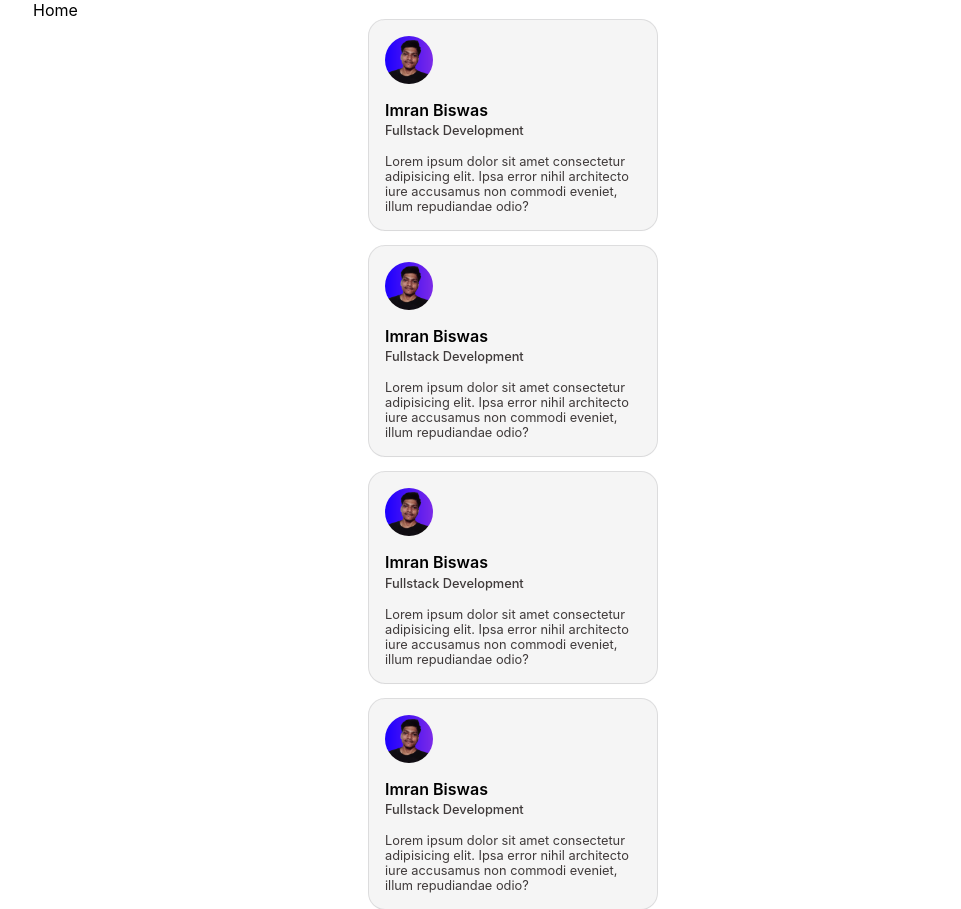
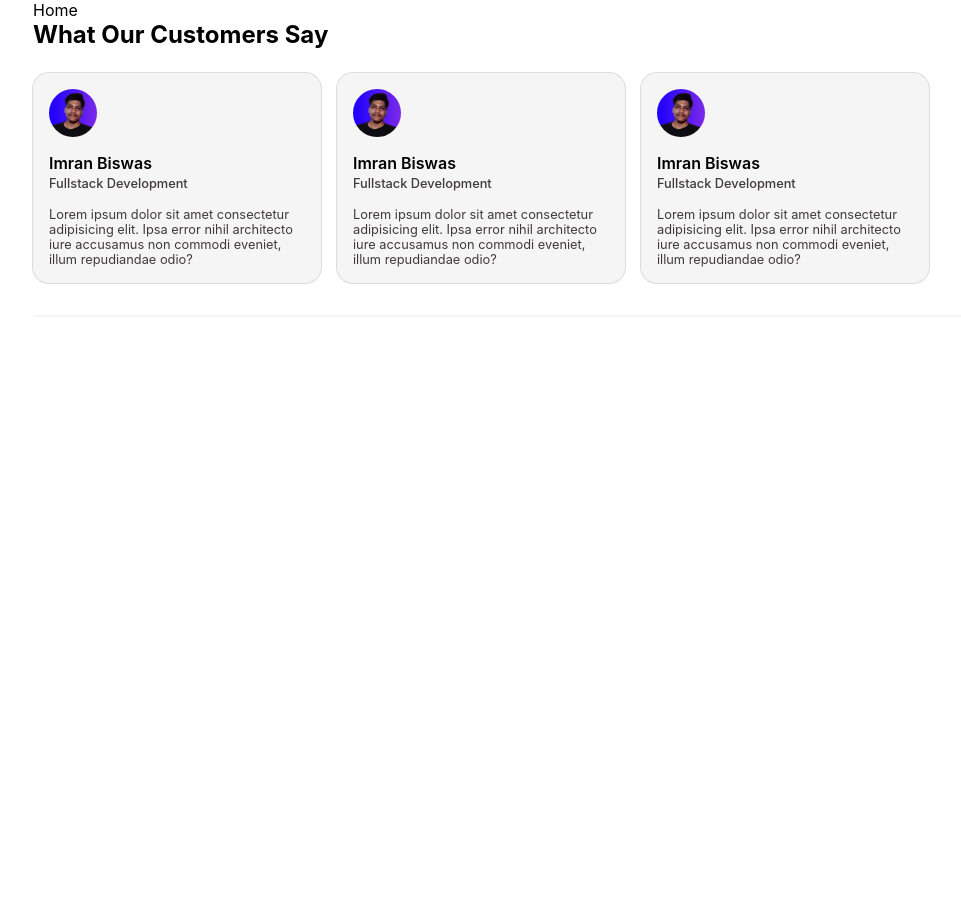
Before and after one commit to utopian-coder/Jobify, a React (Vite) app: page / in a window 1280 px wide. Shown: the whole page, without its empty margins (127-1088 px from the left). After the commit the page ends 800 px from the top, so only its background shows below. Built offline with nearby package versions, Linux system fonts and the light colour scheme; the HTML template or start-up script is replaced by a standard one.

Commit message:
Refactored testimonials section!

```diff
--- a/src/components/Testimonial/TestimonialItem.module.css
+++ b/src/components/Testimonial/TestimonialItem.module.css
@@ -1,8 +1,7 @@
 .testimonial-item {
   position: relative;
   gap: 1rem;
-  max-width: 18rem;
-  margin-inline: auto;
+  width: 100%;
   padding: 1rem;
   background-color: var(--color-gray);
   border-radius: 1rem;
@@ -34,3 +33,9 @@
   font-size: var(--font-sm);
   color: var(--font-gray);
 }
+
+@media screen and (min-width: 612px) {
+  .testimonial-item {
+    max-width: 18rem;
+  }
+}
--- a/src/components/Testimonial/Testimonials.jsx
+++ b/src/components/Testimonial/Testimonials.jsx
@@ -25,24 +25,20 @@ const TESTIMONIALS = [
     testimonial:
       "Lorem ipsum dolor sit amet consectetur adipisicing elit. Ipsa error nihil architecto iure accusamus non commodi eveniet, illum repudiandae odio?",
   },
-  {
-    profileImage: UserImage,
-    name: "Imran Biswas",
-    position: "Fullstack Development",
-    testimonial:
-      "Lorem ipsum dolor sit amet consectetur adipisicing elit. Ipsa error nihil architecto iure accusamus non commodi eveniet, illum repudiandae odio?",
-  },
 ];
 
 const Testimonials = () => {
   return (
-    <section className={`flex-col ${classes.testimonials}`}>
+    <section>
+      <h2>What Our Customers Say</h2>
+      <div className={`flex-col ${classes.testimonials}`}>
         {TESTIMONIALS.map((testimonial) => (
           <TestimonialItem
             key={uuidv4()}
             testimonialDetails={{ ...testimonial }}
           />
         ))}
+      </div>
     </section>
   );
 };
--- a/src/components/Testimonial/Testimonials.module.css
+++ b/src/components/Testimonial/Testimonials.module.css
@@ -1,3 +1,17 @@
 .testimonials {
   gap: 1rem;
+  margin-top: 1rem;
 }
+
+.testimonials h2 {
+  color: var(--font-black);
+}
+
+@media screen and (min-width: 612px) {
+  .testimonials {
+    flex-direction: row !important;
+    padding-bottom: 2rem;
+    border-bottom: 2px solid var(--color-gray);
+    margin-top: 1.5rem;
+  }
+}
```
Lines whose indentation alone changed are shown as unchanged.
